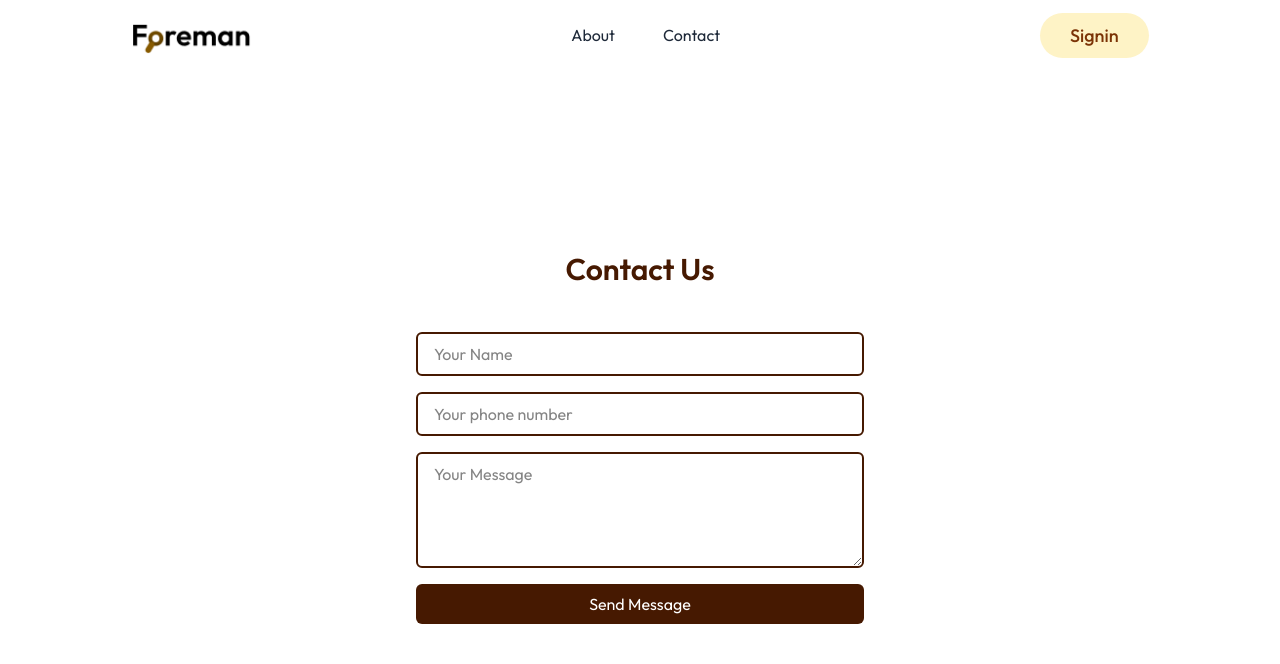
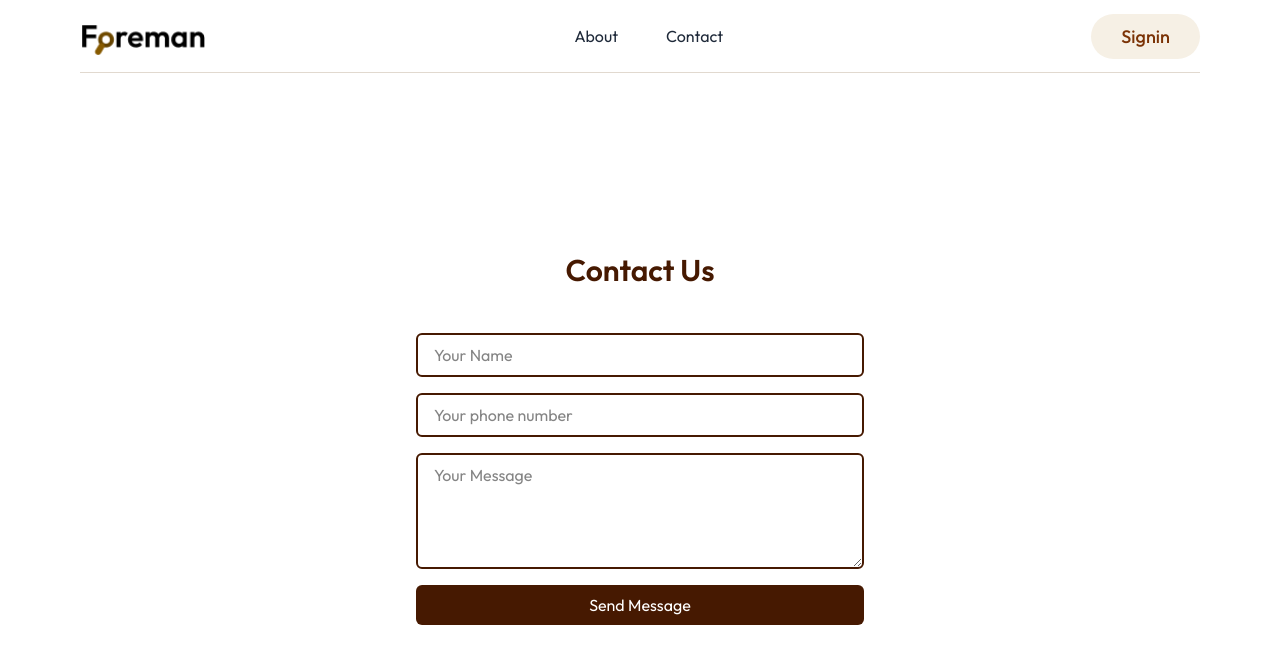
Before and after one commit to Prabhmeetchef/foreman, a Next.js app: page /contact in a window 1280 px wide. Shown: the top 664 px of the page. Built offline with nearby package versions, Linux system fonts and the light colour scheme.

Commit message:
Resposiveness enhanced.

```diff
--- a/src/app/api/auth/[...nextauth]/route.ts
+++ b/src/app/api/auth/[...nextauth]/route.ts
@@ -1,5 +1,4 @@
 import NextAuth from "next-auth";
 import { authOptions } from "@/lib/auth";
-
 const handler = NextAuth(authOptions);
 export { handler as GET, handler as POST };
--- a/src/app/contact/page.tsx
+++ b/src/app/contact/page.tsx
@@ -2,15 +2,18 @@
 import Link from "next/link";
 import Image from "next/image";
 import { useState } from "react";
-
+import { Menu, X } from "lucide-react";
 export default function Contact() {
+  const [isOpen, setIsOpen] = useState(false);
   const [formData, setFormData] = useState({
     name: "",
     phone: "",
     message: "",
   });
 
-  const handleChange = (e: React.ChangeEvent<HTMLInputElement | HTMLTextAreaElement>) => {
+  const handleChange = (
+    e: React.ChangeEvent<HTMLInputElement | HTMLTextAreaElement>
+  ) => {
     setFormData({ ...formData, [e.target.name]: e.target.value });
   };
 
@@ -22,33 +25,60 @@ export default function Contact() {
 
   return (
     <div className="flex flex-col justify-between min-h-screen bg-white">
-        <nav className="flex items-center justify-center py-4 px-20 gap-80">
-        <div className="flex items-center">
+      <nav className="flex items-center justify-between border-b-1 border-[#E1D9CF] md:mx-20 mx-2">
+        {/* Logo */}
+        <div className="flex">
           <Link href="/" className="text-2xl font-bold">
-            <Image src="/logo@1x.png" alt="Logo" width={120} height={40} />
+            <Image
+              src="/logo@1x.png"
+              alt="Logo"
+              width={120}
+              height={40}
+              className="my-4 h-[40px] w-auto"
+            />
           </Link>
         </div>
 
-        <div className="flex items-center space-x-12">
-          <Link href="/about" className="text-gray-800 hover:text-amber-700 transition-colors">
+        {/* Desktop Navigation */}
+        <div className="hidden md:flex items-center space-x-12">
+          <Link
+            href="/about"
+            className="text-gray-800 hover:text-amber-700 transition-colors"
+          >
             About
           </Link>
-          <Link href="/contact" className="text-gray-800 hover:text-amber-700 transition-colors">
+          <Link
+            href="/contact"
+            className="text-gray-800 hover:text-amber-700 transition-colors"
+          >
             Contact
           </Link>
         </div>
-        <div>
+        <div className="hidden md:block">
           <Link
             href="/signin"
-            className="text-[18px] bg-amber-100 hover:bg-amber-200 text-amber-900 px-[30px] py-[11px] rounded-full transition-colors font-medium hover:font-semibold"
+            className="text-[18px] bg-[#F6F0E5] hover:bg-amber-200 text-amber-900 px-[30px] py-[11px] rounded-full transition-colors font-medium hover:font-semibold"
           >
             Signin
           </Link>
         </div>
+
+        {/* Mobile Menu Button */}
+        <button
+          onClick={() => setIsOpen(!isOpen)}
+          className="md:hidden p-2 focus:outline-none"
+        >
+          {isOpen ? <X size={28} /> : <Menu size={28} />}
+        </button>
       </nav>
-      <div className="flex flex-grow flex-col items-center justify-center">
-        <h1 className="text-[30px] mb-10 text-amber-950 font-semibold">Contact Us</h1>
-        <form onSubmit={handleSubmit} className="flex flex-col gap-4 w-full max-w-md">
+      <div className="flex flex-grow flex-col items-center justify-center mx-6">
+        <h1 className="text-[30px] mb-10 text-amber-950 font-semibold">
+          Contact Us
+        </h1>
+        <form
+          onSubmit={handleSubmit}
+          className="flex flex-col gap-4 w-full max-w-md"
+        >
           <input
             type="text"
             name="name"
--- a/src/app/dashboard/page.tsx
+++ b/src/app/dashboard/page.tsx
@@ -62,7 +62,6 @@ export default function Dashboard() {
     setThreadId(null); // Reset threadId
     window.location.reload();
   };
-
   useEffect(() => {
     if (status === "unauthenticated") {
       router.push("/signin"); // Redirect to sign-in if not logged in
@@ -79,7 +78,7 @@ export default function Dashboard() {
   return (
     <div className="flex h-screen bg-background justify-between">
       {/* Sidebar */}
-      <div className="w-60 border-r bg-[#ede9e4] flex flex-col border-[#c6bdab] min-w-60">
+      <div className="w-60 border-r bg-[#ede9e4] flex-col border-[#c6bdab] min-w-60 hidden sm:flex">
         <div className="p-4 border-[#c6bdab] border-b">
           <Image src="/logo@1x.png" alt="logo" width={120} height={60} />
         </div>
--- a/src/app/page.tsx
+++ b/src/app/page.tsx
@@ -1,17 +1,25 @@
-import Link from "next/link"
-import Image from "next/image"
+"use client";
+import { useState } from "react";
+import Link from "next/link";
+import Image from "next/image";
+import { Menu, X } from "lucide-react";
+
 export default function Home() {
+  const [isOpen, setIsOpen] = useState(false);
+
   return (
     <main className="min-h-screen flex flex-col justify-between overflow-hidden">
       {/* Navigation */}
-      <nav className="flex items-center justify-center py-4 px-20 gap-80">
-        <div className="flex items-center">
+      <nav className="flex items-center justify-between border-b-1 border-[#E1D9CF] md:mx-20 mx-2">
+        {/* Logo */}
+        <div className="flex">
           <Link href="/" className="text-2xl font-bold">
-            <Image src="/logo@1x.png" alt="Logo" width={120} height={40} />
+            <Image src="/logo@1x.png" alt="Logo" width={120} height={40} className="my-4 h-[40px] w-auto"/>
           </Link>
         </div>
 
-        <div className="flex items-center space-x-12">
+        {/* Desktop Navigation */}
+        <div className="hidden md:flex items-center space-x-12">
           <Link href="/about" className="text-gray-800 hover:text-amber-700 transition-colors">
             About
           </Link>
@@ -19,7 +27,7 @@ export default function Home() {
             Contact
           </Link>
         </div>
-        <div>
+        <div className="hidden md:block">
           <Link
             href="/signin"
             className="text-[18px] bg-[#F6F0E5] hover:bg-amber-200 text-amber-900 px-[30px] py-[11px] rounded-full transition-colors font-medium hover:font-semibold"
@@ -27,29 +35,52 @@ export default function Home() {
             Signin
           </Link>
         </div>
+
+        {/* Mobile Menu Button */}
+        <button
+          onClick={() => setIsOpen(!isOpen)}
+          className="md:hidden p-2 focus:outline-none"
+        >
+          {isOpen ? <X size={28} /> : <Menu size={28} />}
+        </button>
       </nav>
 
-      <div className="container mx-auto px-4 mb-20">
-        <div className="border-t border-[#f2f2f2]"></div>
-      </div>
+      {/* Mobile Menu */}
+      {isOpen && (
+        <div className="absolute top-16 left-0 w-full bg-white shadow-md md:hidden flex flex-col items-center space-y-4 py-6 z-50">
+          <Link href="/about" className="text-gray-800 hover:text-amber-700 transition-colors" onClick={() => setIsOpen(false)}>
+            About
+          </Link>
+          <Link href="/contact" className="text-gray-800 hover:text-amber-700 transition-colors" onClick={() => setIsOpen(false)}>
+            Contact
+          </Link>
+          <Link
+            href="/signin"
+            className="text-[18px] bg-[#F6F0E5] hover:bg-amber-200 text-amber-900 px-6 py-2 rounded-full transition-colors font-medium hover:font-semibold"
+            onClick={() => setIsOpen(false)}
+          >
+            Signin
+          </Link>
+        </div>
+      )}
 
       {/* Hero Section */}
-      <section className="flex flex-col items-center justify-center text-center px-4 py-20 md:py-24">
+      <section className="flex flex-col items-center justify-center text-center px-4 py-10 md:py-24">
         <div className="max-w-3xl mx-auto">
-          <h1 className="text-4xl md:text-5xl lg:text-6xl font-bold mb-8 leading-tight">
-            Your AI-Powered Medical Research Assistant
+          <h1 className="text-[38px] md:text-5xl lg:text-6xl font-bold mb-[13px] md:mb-8 leading-tight">
+            Your <span className="text-amber-800">AI-Powered</span> Medical Research Assistant
           </h1>
-          <p className="text-xl md:text-2xl text-amber-700 leading-relaxed">
-            Instantly find evidence-based answers, clinical studies,<br /> and case reports without the noise.
+          <p className="text-[20px] md:text-2xl text-amber-700 leading-relaxed">
+            Instantly find evidence-based answers, clinical studies, and case reports without the noise.
           </p>
         </div>
       </section>
 
       {/* Decorative Bottom Pattern */}
       <div className="flex justify-between">
-        <Image src="/Pattern-1.svg" alt="Pattern" width={208} height={303} />
-        <span className="flex object-bottom"><Image src="/pattern-2 (8).svg" alt="Pattern" width={312} height={202} /></span>
+        <Image src="/Pattern-1.svg" alt="Pattern" width={208} height={303} className="flex sm:h-[200px] w-auto h-[100px] "/>
+        <Image src="/pattern-2 (8).svg" alt="Pattern" width={312} height={202} className="flex sm:h-[200px] w-auto h-[100px]"/>
       </div>
     </main>
-  )
+  );
 }
--- a/src/app/signin/page.tsx
+++ b/src/app/signin/page.tsx
@@ -13,7 +13,7 @@ export default async function SignIn() {
 
   return (
     <div className="flex justify-between min-h-screen">
-      <Image src="/Pattern-1 (1).svg" alt="pattern" width={208} height={200} />
+      <Image src="/Pattern-1 (1).svg" alt="pattern" width={208} height={200} className="hidden sm:block"/>
 
       <div className="flex flex-grow flex-col items-center justify-center">
         <h1 className="text-[30px] mb-10 text-amber-950 font-semibold">
@@ -23,7 +23,7 @@ export default async function SignIn() {
         <SignInButton provider="google" />
         <SignInButton provider="github" />
       </div>
-      <Image src="/pattern-2 (10).svg" alt="pattern2" width={208} height={100} />
+      <Image src="/pattern-2 (10).svg" alt="pattern2" width={208} height={100} className="hidden sm:block"/>
     </div>
   );
 }
--- a/src/app/signin/signin-button.tsx
+++ b/src/app/signin/signin-button.tsx
@@ -9,7 +9,7 @@ export default function SignInButton({ provider }: { provider: string }) {
       onClick={() => signIn(provider, { callbackUrl: "/dashboard" })}
     >
       Sign in with {provider.charAt(0).toUpperCase() + provider.slice(1)}{" "}
-      <Image src={`/${provider}.svg`} alt={provider} width={29} height={29} />
+      <Image src={`/${provider}.svg`} alt={provider} width={29} height={29} className="w-[29px] h-[29px]"/>
     </button>
   );
 }
```
